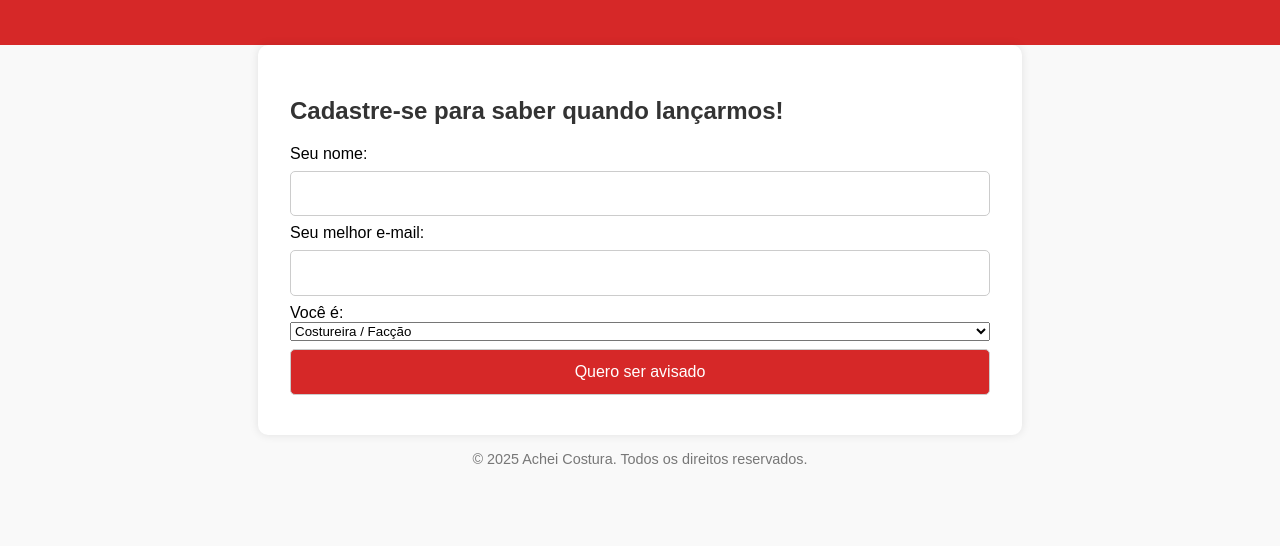
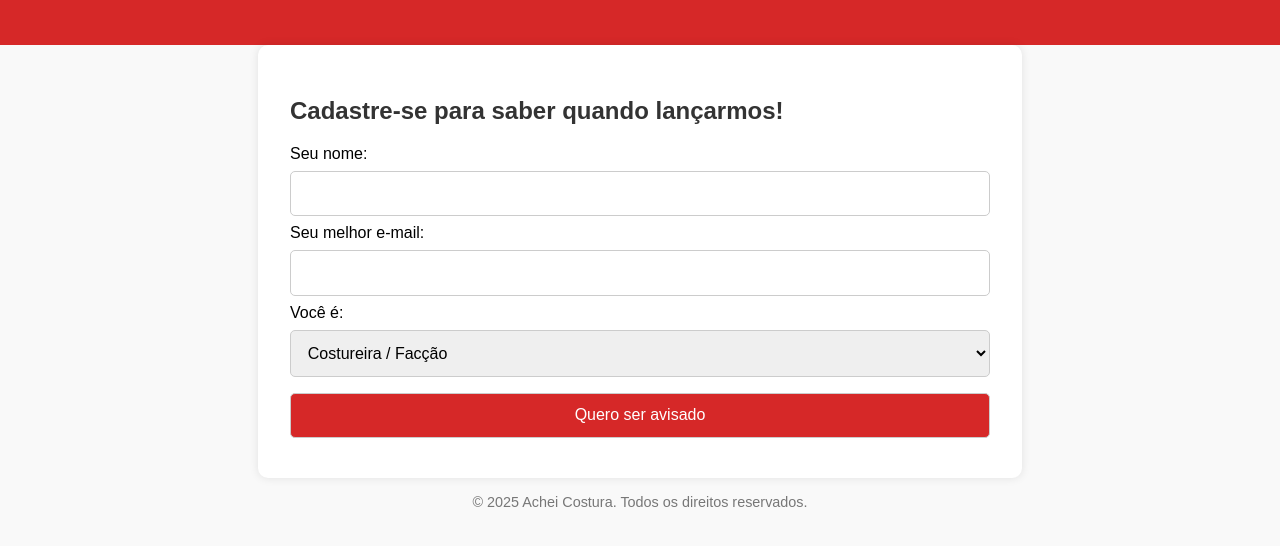
Before and after one commit to AllanCostura/acheicostura, a plain HTML site: page index.html in a window 1280 px wide. Shown: the part 106-652 px from the top of the page. Drawn offline with Linux system fonts and the light colour scheme.

Commit message:
Add files via upload

```diff
--- a/index.html
+++ b/index.html
@@ -36,7 +36,7 @@
       display: flex;
       flex-direction: column;
     }
-    input, textarea, button {
+    input, select, button {
       padding: 0.8rem;
       margin: 0.5rem 0;
       border: 1px solid #ccc;
```
